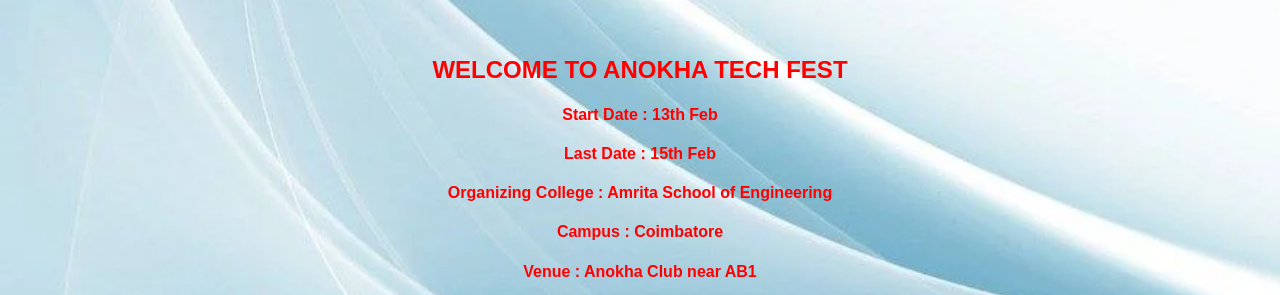
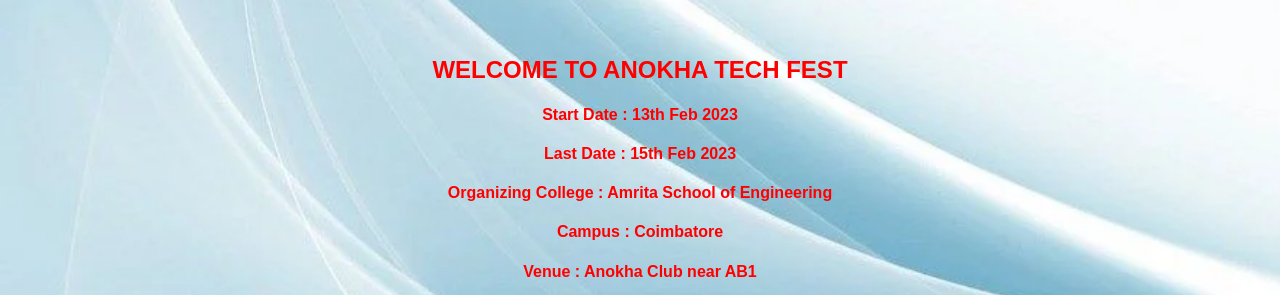
Before and after one commit to Tintin07k/20CYS202-UID, a plain HTML site: page anokha/index.html in a window 1280 px wide. Shown: the part 512-807 px from the top of the page. Drawn offline with Linux system fonts and the light colour scheme.

Commit message:
Update index.html

```diff
--- a/anokha/index.html
+++ b/anokha/index.html
@@ -105,8 +105,8 @@
     <br>
     <center>
         <h2 style="color:rgb(255, 0, 0);">WELCOME TO ANOKHA TECH FEST</h2>
-        <h4 style="color:red;">Start Date : 13th Feb<t Date : 13th Feb</h4>
-        <h4 style="color:red;">Last Date : 15th Feb</h4>
+        <h4 style="color:red;">Start Date : 13th Feb 2023<t Date : 13th Feb</h4>
+        <h4 style="color:red;">Last Date : 15th Feb 2023</h4>
         <h4 style="color:red;">Organizing College : Amrita School of Engineering</h4>
         <h4 style="color:red;">Campus : Coimbatore</h4>
         <h4 style="color:red;">Venue : Anokha Club near AB1</h4>
```
